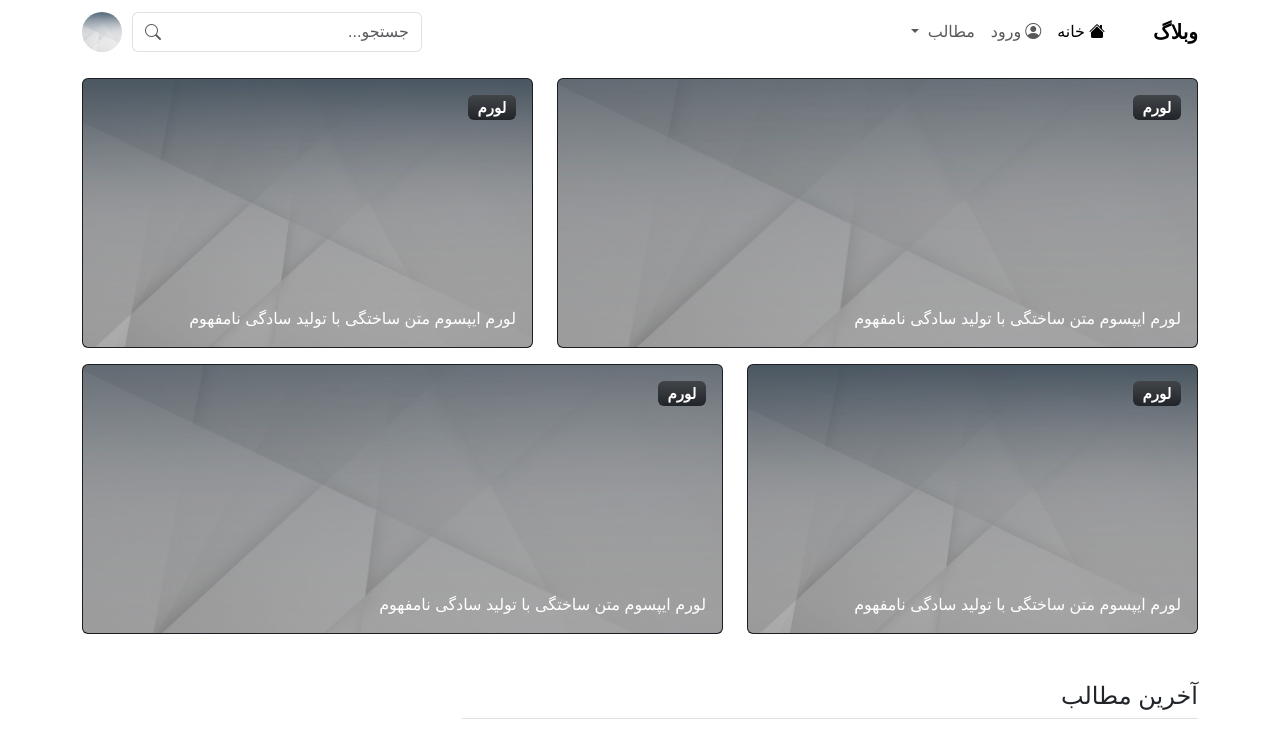
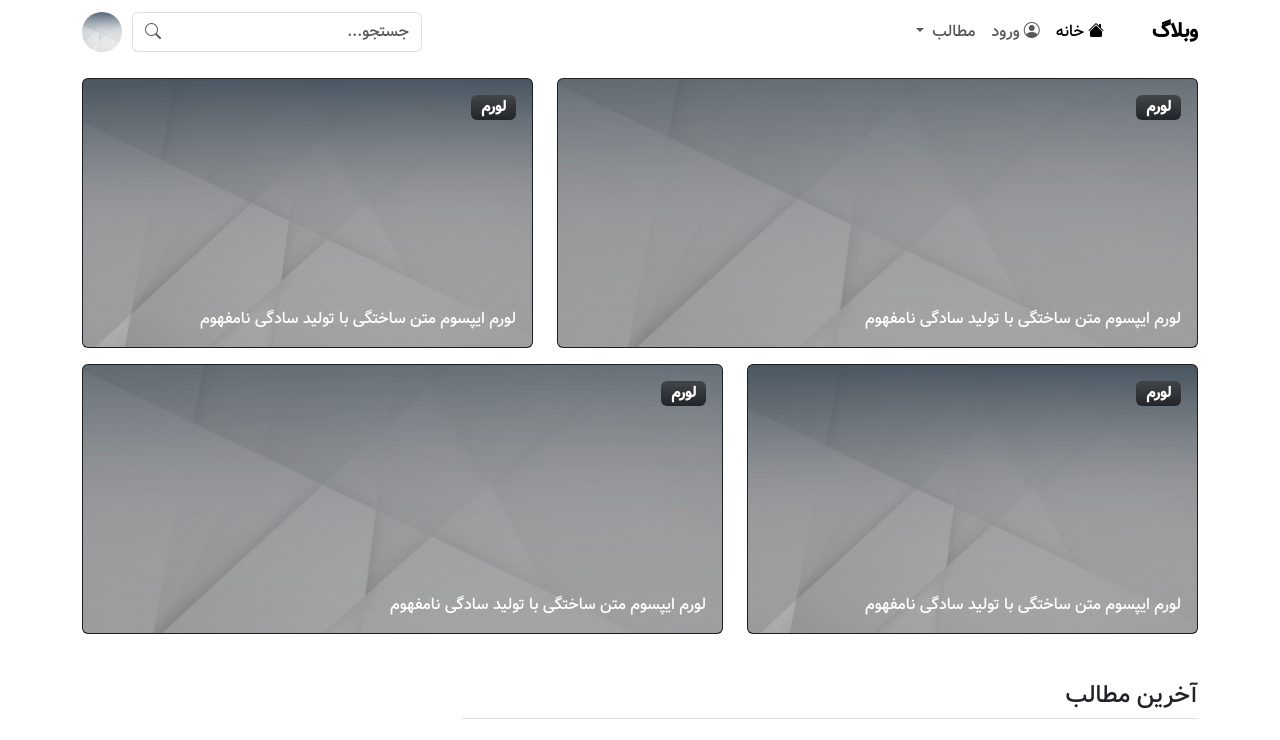
Before and after one commit to SUS-ke/Blog, a plain HTML site: page index.html in a window 1280 px wide. Shown: the top 740 px of the page. Drawn offline with nearby package versions, Linux system fonts and the light colour scheme; the site is published under a folder, as on GitHub Pages, so addresses that start at the root find nothing; a small style sheet from the web is missing.

Commit message:
Update index.css

```diff
--- a/css/index.css
+++ b/css/index.css
@@ -1,10 +1,10 @@
 @font-face {
   font-family: Vazirmatn;
-  src: url("/fonts/Vazir-Medium-FD-WOL.eot");
-  src: url("/fonts/Vazir-Medium-FD-WOL.eot") format("embedded-opentype"),
-    url("/fonts/Vazir-Medium-FD-WOL.woff2") format("woff2"),
-    url("/fonts/Vazir-Medium-FD-WOL.woff") format("woff"),
-    url("/fonts/Vazir-Medium-FD-WOL.ttf") format("truetype");
+  src: url("../fonts/Vazir-Medium-FD-WOL.eot");
+  src: url("../fonts/Vazir-Medium-FD-WOL.eot") format("embedded-opentype"),
+    url("../fonts/Vazir-Medium-FD-WOL.woff2") format("woff2"),
+    url("../fonts/Vazir-Medium-FD-WOL.woff") format("woff"),
+    url("../fonts/Vazir-Medium-FD-WOL.ttf") format("truetype");
   font-weight: normal;
   font-style: normal;
 }
```
